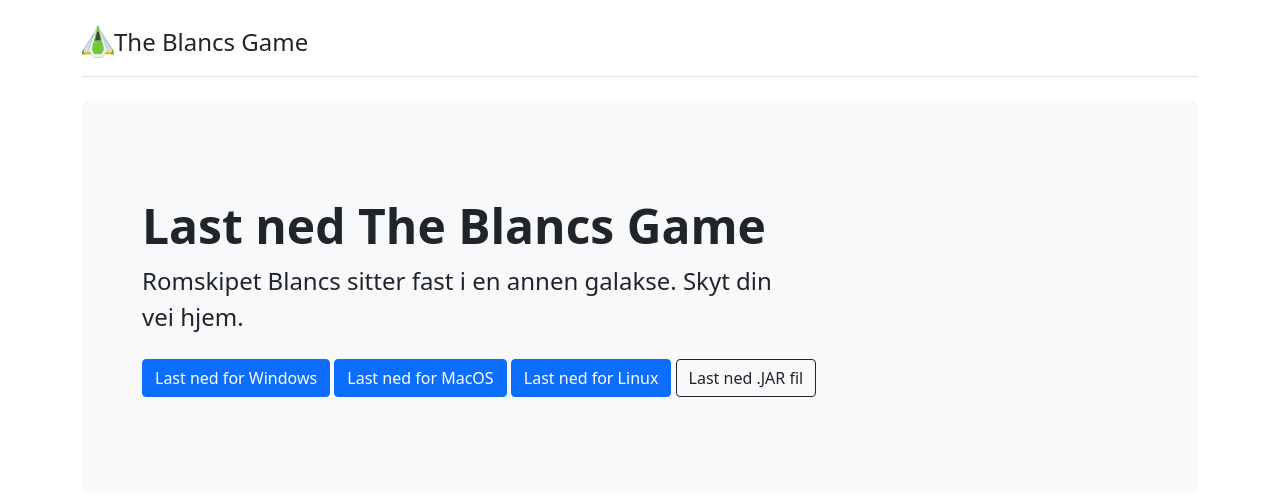
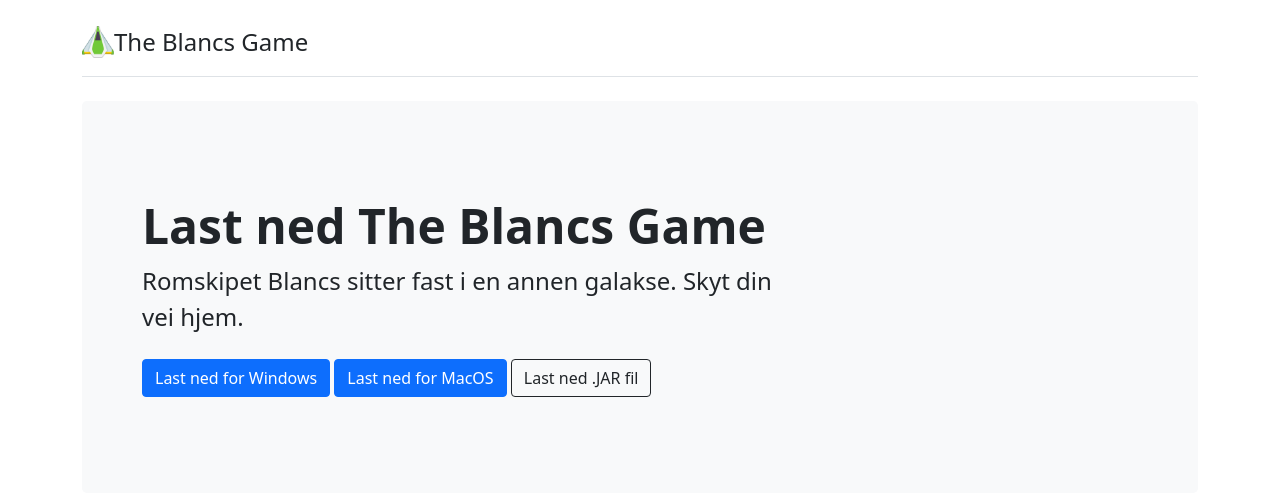
Before and after one commit to helges1/The-Blancs-Website, a plain HTML site: page index.html in a window 1280 px wide. Shown: the top 495 px of the page. Drawn offline with Linux system fonts and the light colour scheme.

Commit message:
Lastet opp installsjonsguide for mac

```diff
--- a/index.html
+++ b/index.html
@@ -49,11 +49,9 @@
         <p class="col-md-8 fs-4">Romskipet Blancs sitter fast i en annen galakse. Skyt din vei hjem.</p>
         <a class="mt-2 btn btn-primary" href="https://github.com/helges1/the-blancs-website/blob/main/InstallationGuides/Windows/installation.md" type="button">Last ned for Windows</a>
         <a class="mt-2 btn btn-primary"
-          href="#"
+          href="https://github.com/helges1/the-blancs-website/blob/main/InstallationGuides/MacOS/installation.md"
           type="button">Last ned for MacOS</a>
-          <a class="mt-2 btn btn-primary"
-            href="#"
-            type="button">Last ned for Linux</a>
+
         <a class="mt-2 btn btn-outline-dark" href="https://github.com/helges1/The-Blancs/blob/main/README.md#kj%C3%B8ring" type="button">Last ned .JAR fil</a>
       </div>
     </div>
```
Also changed, not shown: InstallationGuides/MacOS/assets/mac-1.png (added), InstallationGuides/MacOS/assets/mac-2.png (added), InstallationGuides/MacOS/assets/mac-3.png (added), InstallationGuides/MacOS/assets/mac-4.png (added), InstallationGuides/MacOS/assets/mac-5.png (added), InstallationGuides/MacOS/assets/mac-6.png (added), InstallationGuides/MacOS/assets/mac-7.png (added), InstallationGuides/MacOS/assets/mac-8.png (added), 1 other file.
